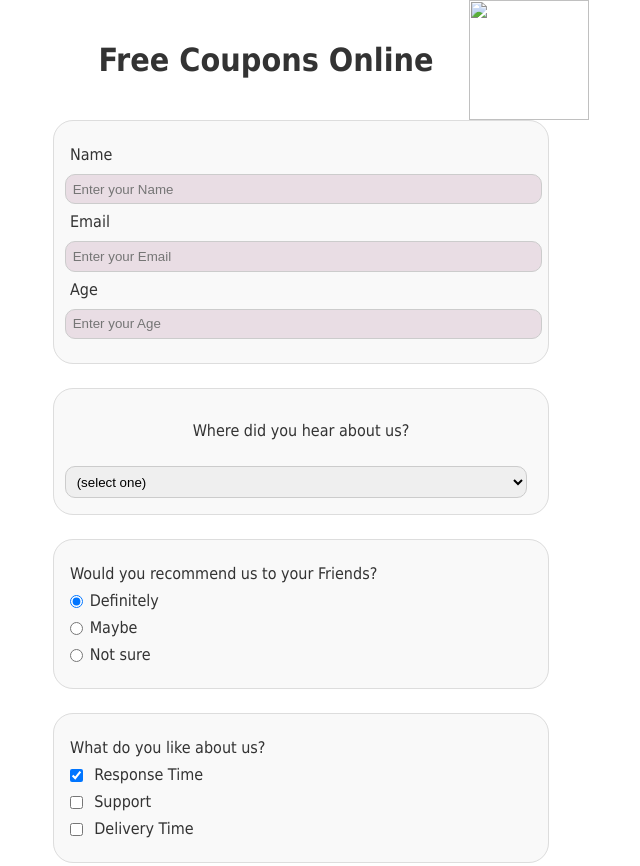
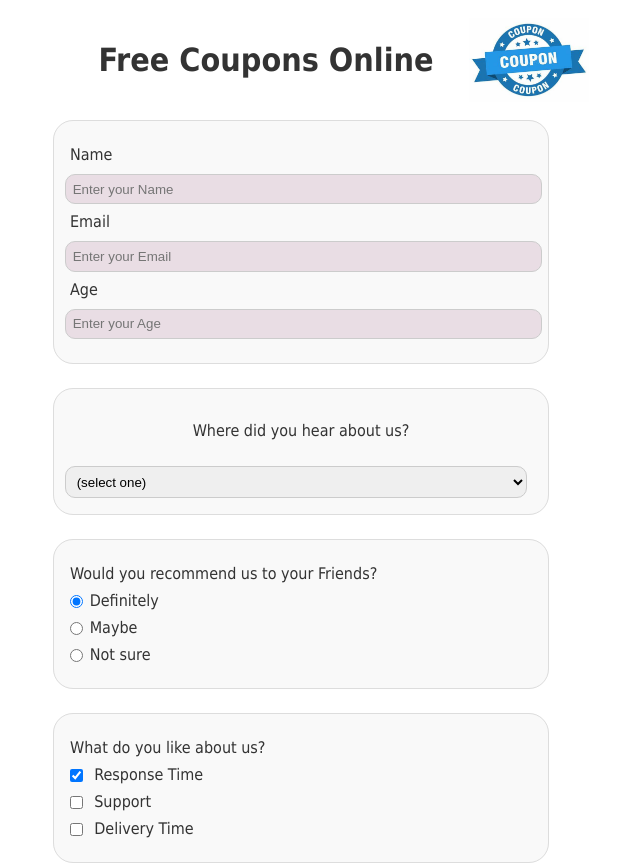
Before and after one commit to misbah-ullah01/Dark-survey, a plain HTML site: page index.html in a window 1280 px wide. Shown: the top 866 px of the page, without its empty margins (339-979 px from the left). Drawn offline with Linux system fonts and the light colour scheme.

Commit message:
Update index.html
jpg fix

```diff
--- a/index.html
+++ b/index.html
@@ -10,7 +10,7 @@
     <div style="display: flex; justify-content: center;">
       <div class="heading">
         <h1 id="title">Free Coupons Online</h1>
-        <img class="coupon_img" src="coupon--.jpeg" alt="">
+        <img class="coupon_img" src="coupon--.jpeg.jpg" alt="">
       </div>
     </div>
     <form id="survey-form">
```
